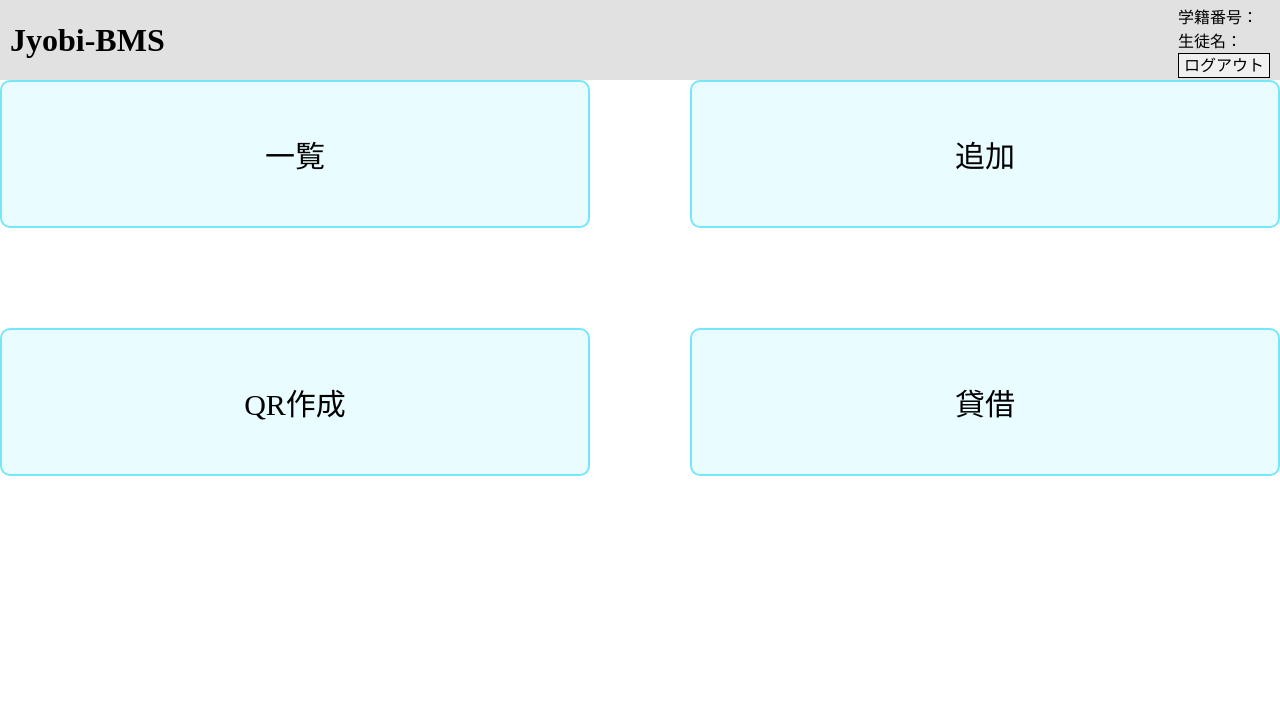
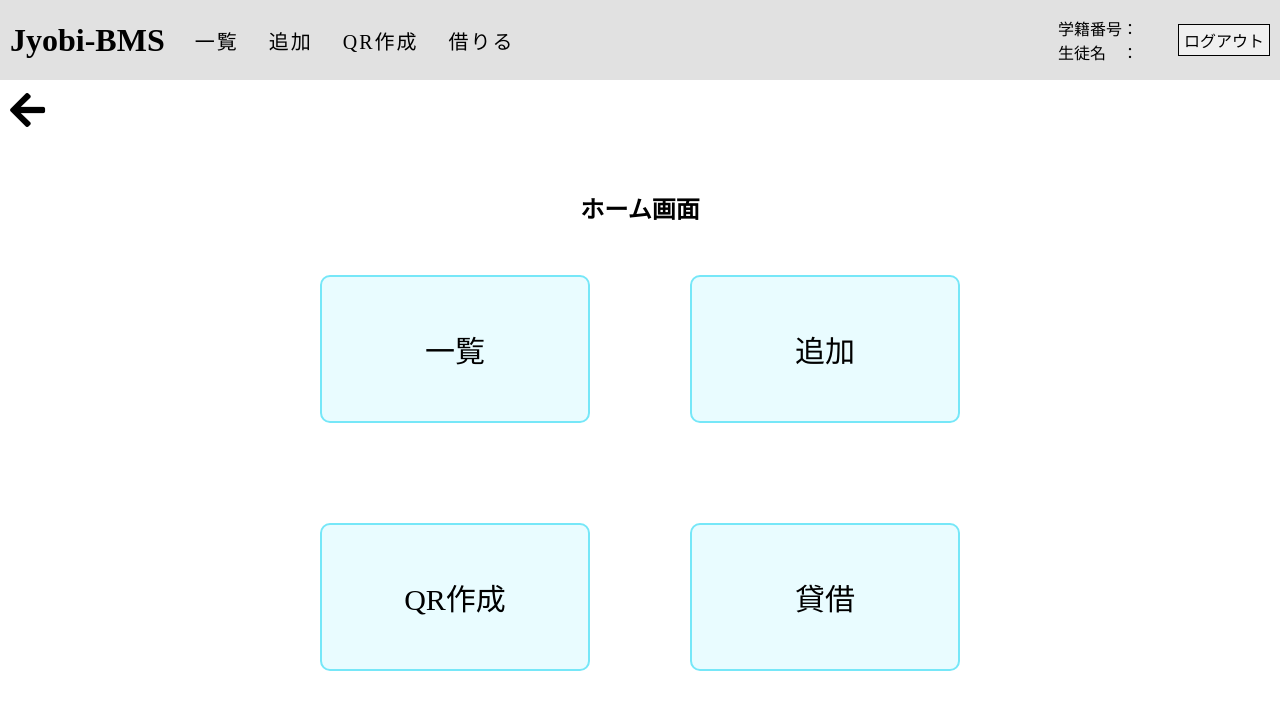
Before and after one commit to tora87/Hackathon_Jyobi_BMS, a Flask app: page /login-top/top_page in a window 1280 px wide. Shown: the top 710 px of the page. Run offline with Flask 2, Linux system fonts and the light colour scheme.

Commit message:
[change]url_forの追加とclassの付与
block contentの追加
url_forの追加
divのcontainerクラスにhomeというクラスを付与し、レイアウトの修正

```diff
--- a/templates/home.html
+++ b/templates/home.html
@@ -1,31 +1,13 @@
-<!DOCTYPE html>
-<html lang="ja">
-<head>
-  <meta charset="UTF-8">
-  <meta name="viewport" content="width=device-width, initial-scale=1.0">
-  <link rel="stylesheet" href="../static/css/style.css">
-  <title>Jyobi-BMS</title>
-</head>
-<body>
-  <header class="header">
-    <div class="header-wrapper">
-      <h1 class="logo"><a href="#">Jyobi-BMS</a></h1>
-      <div class="header-right-box">
-        <div class="user_info">
-          <div class="user_number">学籍番号：{{ session['user_id'] }}</div>
-          <div class="user_name">生徒名：{{ session['user_name'] }}</div>
-        </div>
-        <a href="#" class="btn">ログアウト</a>
-      </div>
-    </div>
-  </header>
-  <div class="container">
+{% extends 'template.html' %}
+
+{% block content %}
+  <h2 class="page-title">ホーム画面</h2>
+  <div class="container home">
     <div class="home-items">
-      <a href="books_list.html" class="home-item">一覧</a>
-      <a href="#" class="home-item">追加</a>
-      <a href="#" class="home-item">QR作成</a>
-      <a href="#" class="home-item">貸借</a>
+      <a href="{{url_for('booklist_view.booklist_view')}}" class="home-item">一覧</a>
+      <a href="{{url_for('add_books.add_books')}}" class="home-item">追加</a>
+      <a href="{{url_for('create_qr.make_qr')}}" class="home-item">QR作成</a>
+      <a href="{{url_for('lender.get_lender')}}" class="home-item">貸借</a>
     </div>
   </div>
-</body>
-</html>
+{% endblock %}
```
